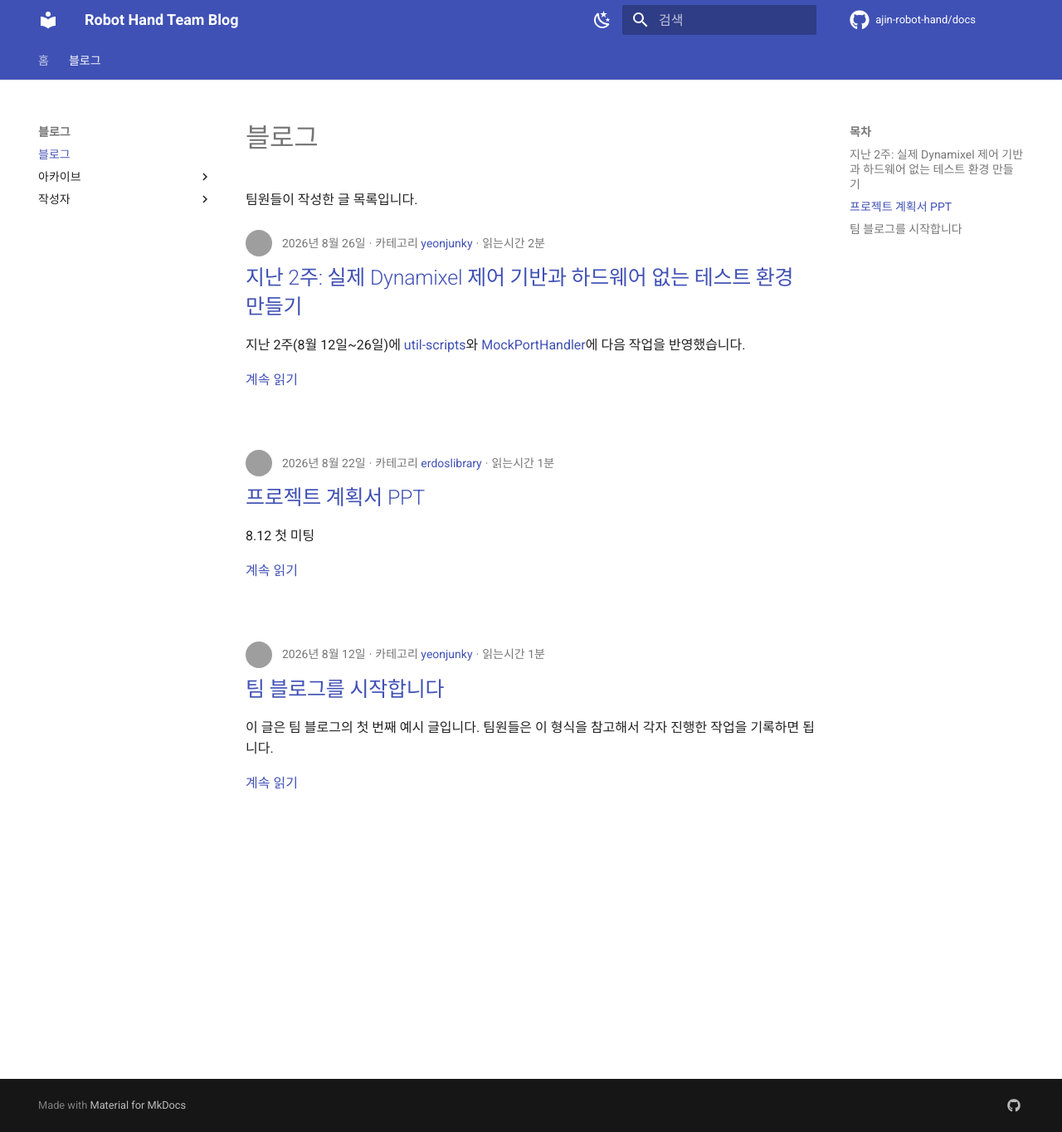
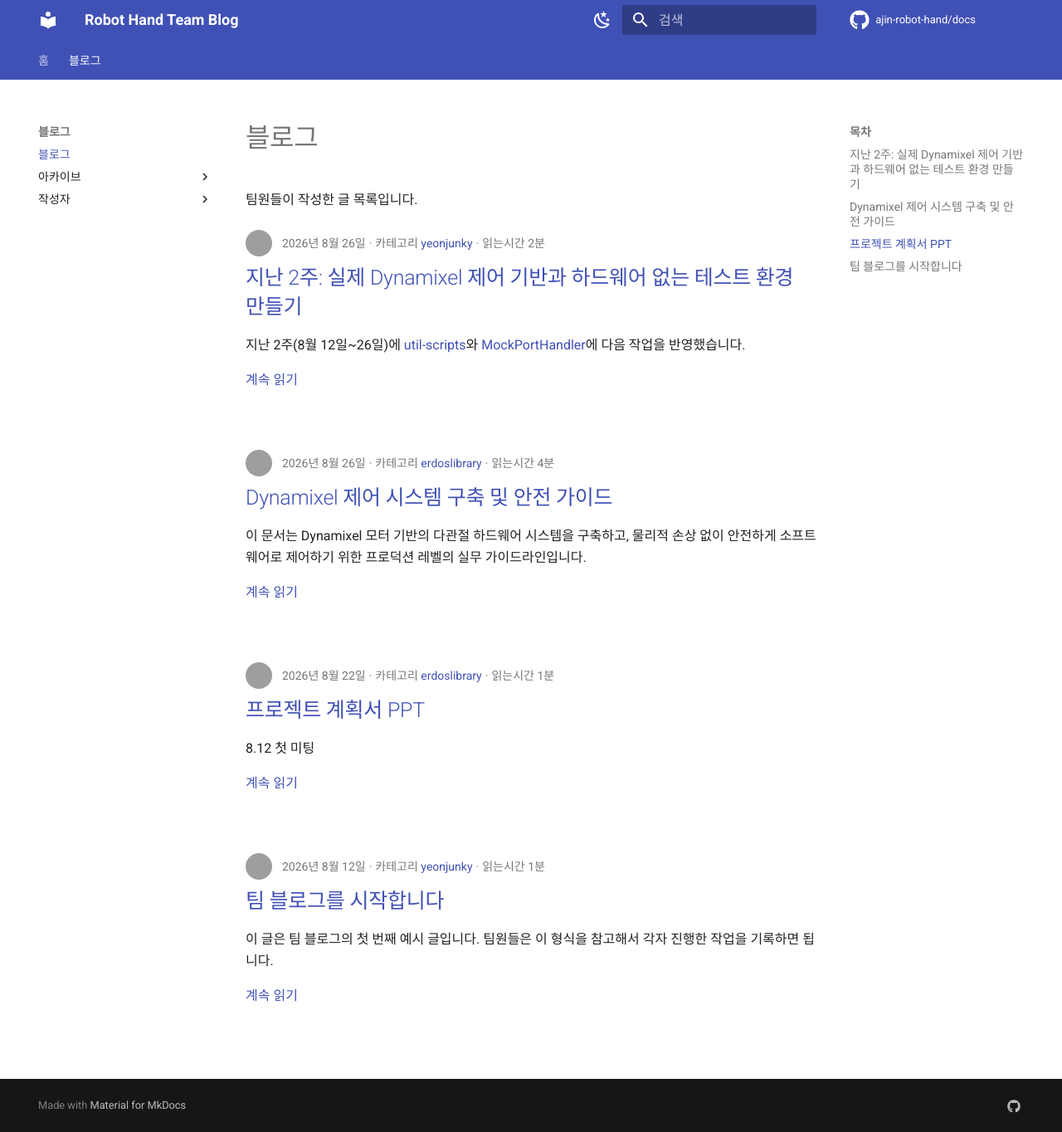
Before and after one commit to ajin-robot-hand/docs, an MkDocs documentation site: the page built from docs/blog/index.md, in a window 1280 px wide and 1364 px high. Shown: the whole window at 83% size. Built offline with MkDocs 1.6.1 and Material for MkDocs 9.7.7, drawn with Linux system fonts in a browser that asks for light colours; comment, search, counter and statistics services are not loaded; grey boxes are pictures that could not be loaded.

Commit message:
fix: hardware guid docs

```diff
--- a/docs/blog/posts/2026-08-26-hardware_guide.md
+++ b/docs/blog/posts/2026-08-26-hardware_guide.md
@@ -1,4 +1,5 @@
 ---
+title: Dynamixel 제어 시스템 구축 및 안전 가이드
 date: 2026-08-26
 categories:
   - erdoslibrary
@@ -6,8 +7,11 @@ authors:
   - erdoslibrary
 ---
 
+# Dynamixel 제어 시스템 구축 및 안전 가이드
 
-# Dynamixel 제어 시스템 구축 및 안전 가이드
+이 문서는 Dynamixel 모터 기반의 다관절 하드웨어 시스템을 구축하고, 물리적 손상 없이 안전하게 소프트웨어로 제어하기 위한 프로덕션 레벨의 실무 가이드라인입니다.
+
+<!-- more -->
 
 ## 1. ⚠️ [중요] 하드웨어 안전 및 전원 관리
 
@@ -48,7 +52,7 @@ authors:
 
 - `XL430-W250-T` 모델의 'T'는 **3핀 TTL 통신**을 의미.
 - **연결 원칙:** 모터(3핀) ↔ 파워 허브 보드 TTL 포트(3핀) ↔ U2D2 TTL 포트(3핀)로 모든 데이터 경로를 통일해야 함.
-- _참고: 4핀 RS-485(차동 신호, 산업용) 및 4핀 UART(제어기-PC 디버깅용) 포트와 혼용 절대 불가._
+- *참고: 4핀 RS-485(차동 신호, 산업용) 및 4핀 UART(제어기-PC 디버깅용) 포트와 혼용 절대 불가.*
 
 <img width="300" height="400" alt="1000060577" src="https://github.com/user-attachments/assets/4fc3ce66-aa0c-4dbd-8fc2-01d8a2f11237" />
 
```
